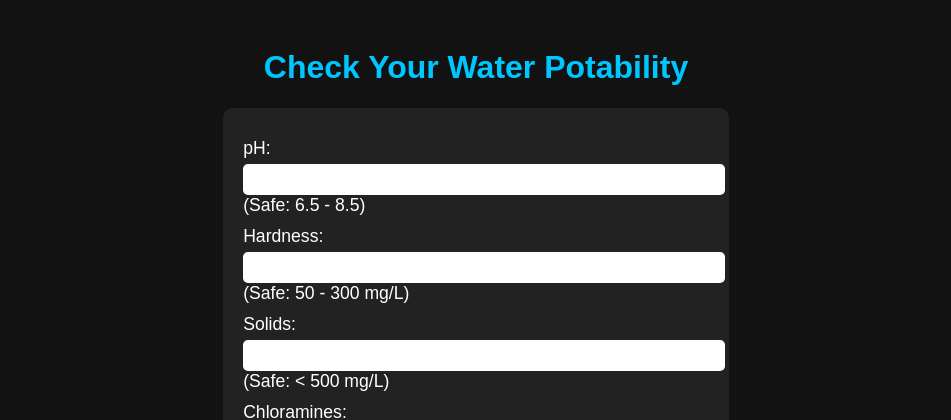
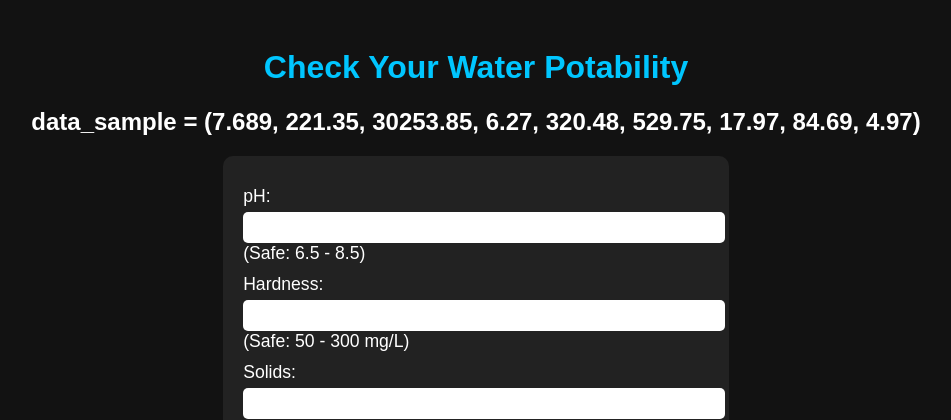
Before and after one commit to pranithpran/CP2_Water_potability, a Flask app: page /predict in a window 1280 px wide. Shown: the top 420 px of the page, without its empty margins (164-1115 px from the left). Run offline with Flask 3, Linux system fonts and the light colour scheme; parts of the project's set-up code (start-up, migrations or seed data) failed here and were passed over.

Commit message:
Update predict.html

```diff
--- a/templates/predict.html
+++ b/templates/predict.html
@@ -64,6 +64,7 @@
 <body>
 
     <h1>Check Your Water Potability</h1>
+    <h2>data_sample = (7.689, 221.35, 30253.85, 6.27, 320.48, 529.75, 17.97, 84.69, 4.97)</h2>
     <form action="/predict" method="post">
         <label>pH: <input type="decimal" name="ph" required>(Safe: 6.5 - 8.5)</label>
         <label>Hardness: <input type="decimal" name="Hardness" required>(Safe: 50 - 300 mg/L)</label>
```
